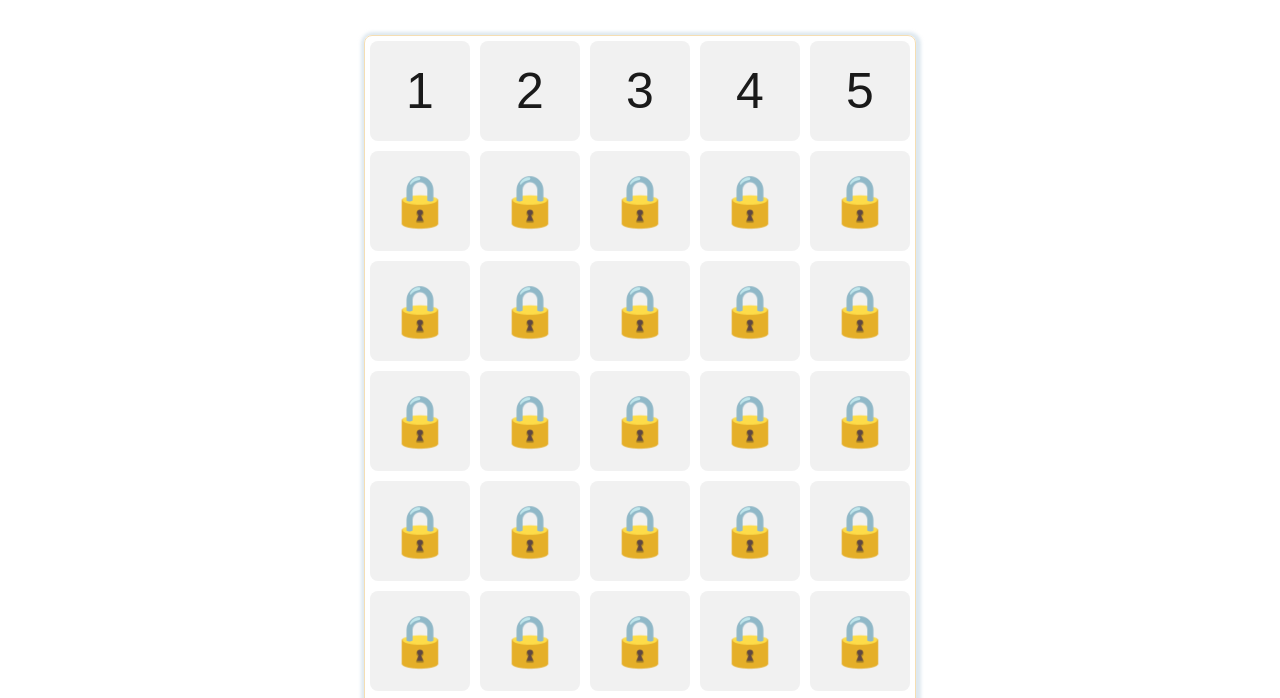
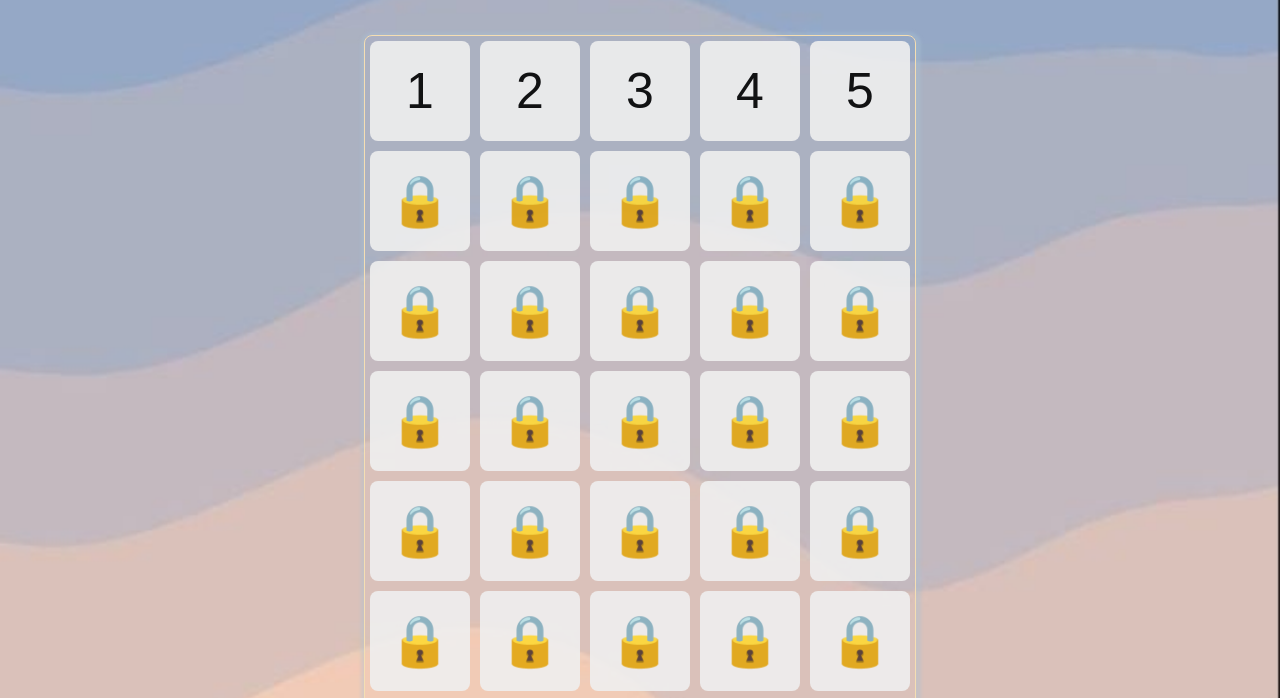
Before and after one commit to KhaledAbdElazem/AI_Hue_Color_Puzzle_game, a plain HTML site: page index.html in a window 1280 px wide. Shown: the part 200-898 px from the top of the page. Drawn offline with Linux system fonts and the light colour scheme.

Commit message:
Update main_screen.css

```diff
--- a/css/main_screen.css
+++ b/css/main_screen.css
@@ -1,6 +1,6 @@
 body {
   /* background-color: rgb(238, 192, 135); */
-  background-image: url("../download\ \(4\).jpeg");
+  background-image: url("../background.jpeg");
   background-size: cover;
   background-attachment: fixed;
 }
```
